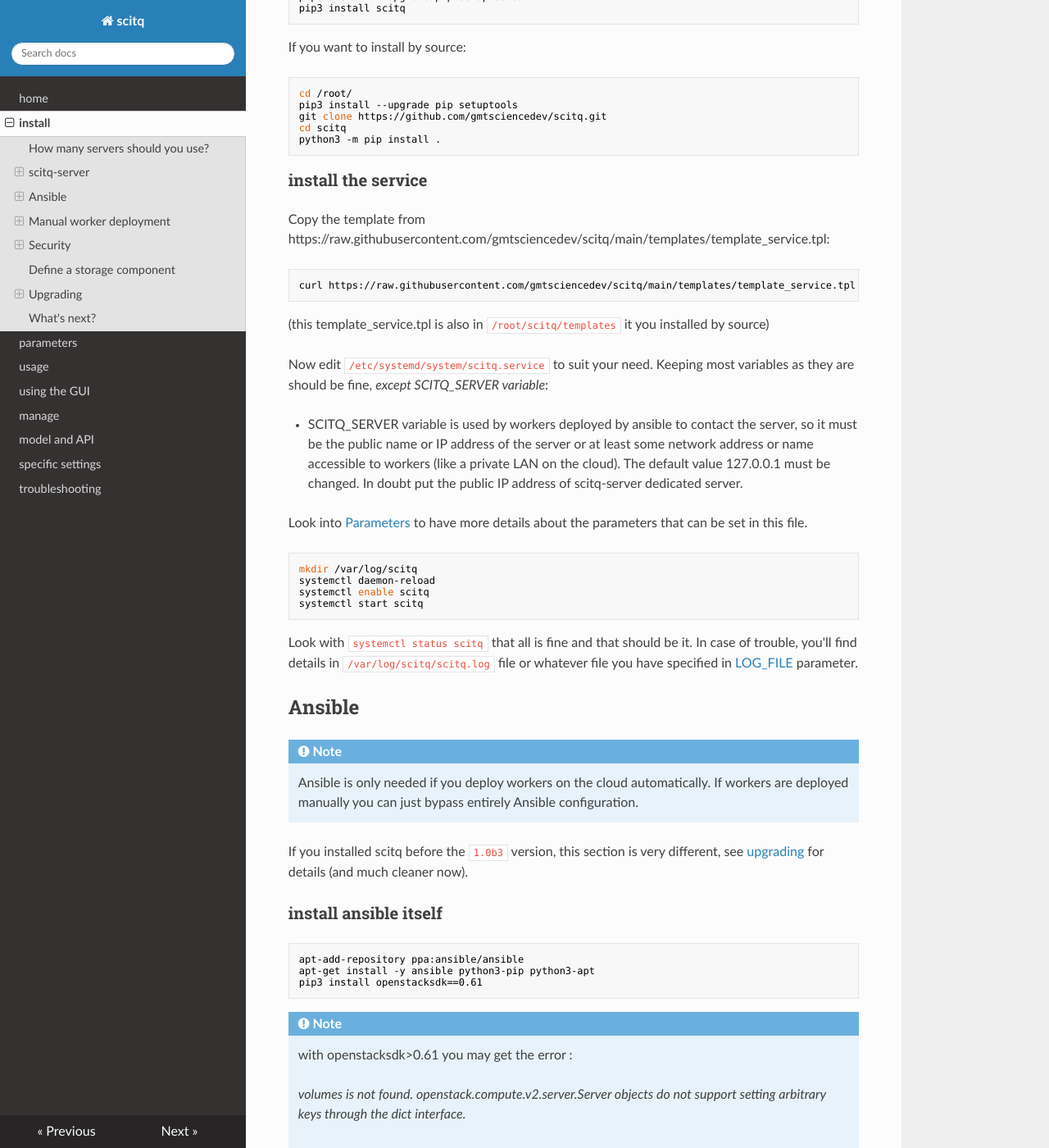
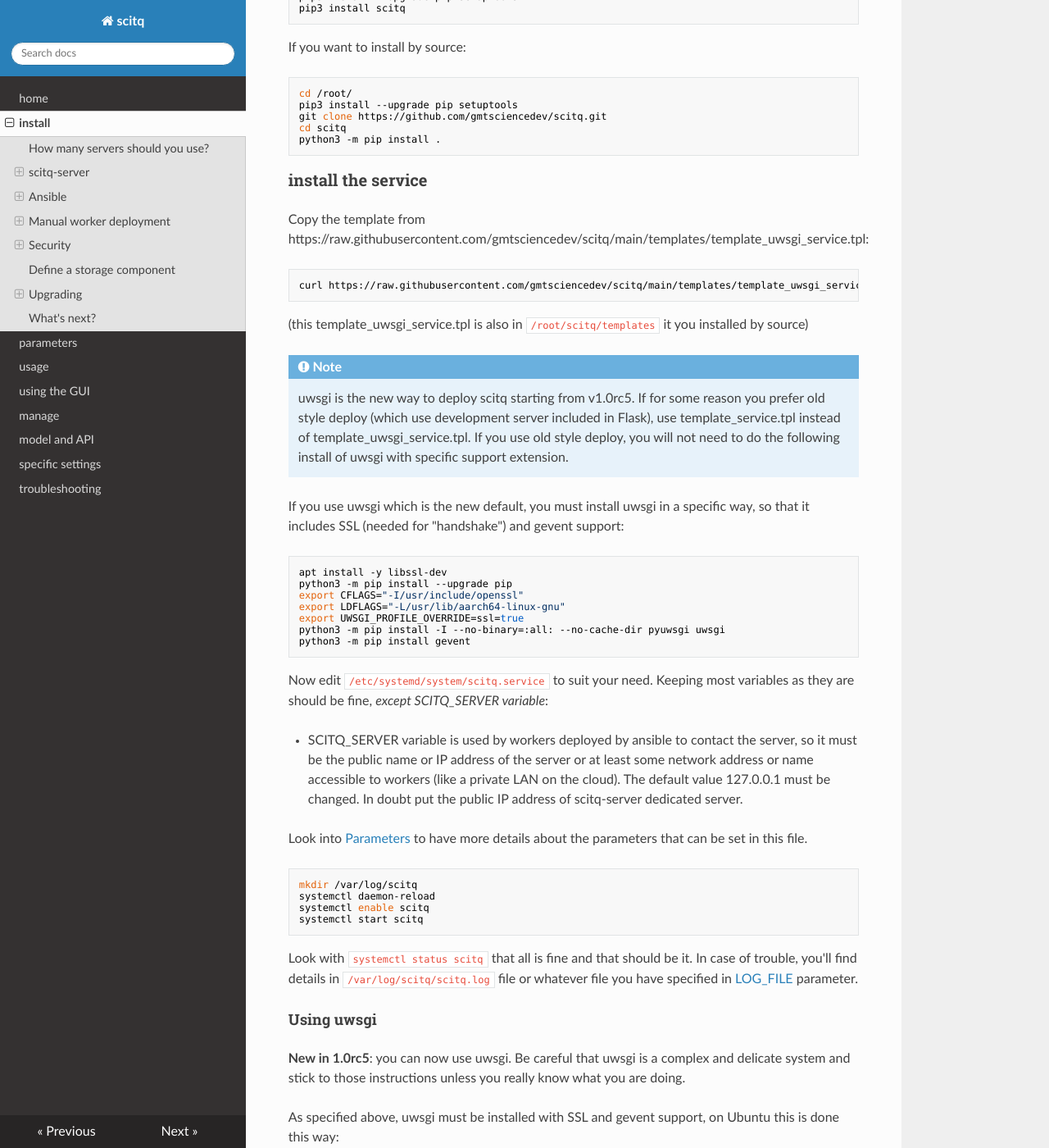
Before and after one commit to gmtsciencedev/scitq, an MkDocs documentation site: the page built from docs/install.md, in a window 1280 px wide and 1400 px high, scrolled down 2048 px. Shown: the whole window at 82% size. Built offline with MkDocs 1.6.1, drawn with Linux system fonts in a browser that asks for light colours; nearby versions of some CDN libraries; some of the changed text lies outside the part shown.

Commit message:
uwsgi and crash recovery added

````diff
--- a/docs/install.md
+++ b/docs/install.md
@@ -91,11 +91,26 @@ python3 -m pip install .
 
 ### install the service
 
-Copy the template from https://raw.githubusercontent.com/gmtsciencedev/scitq/main/templates/template_service.tpl:
+Copy the template from https://raw.githubusercontent.com/gmtsciencedev/scitq/main/templates/template_uwsgi_service.tpl:
 ```bash
-curl https://raw.githubusercontent.com/gmtsciencedev/scitq/main/templates/template_service.tpl -o /etc/systemd/system/scitq.service
+curl https://raw.githubusercontent.com/gmtsciencedev/scitq/main/templates/template_uwsgi_service.tpl -o /etc/systemd/system/scitq.service
 ```
-(this template_service.tpl is also in `/root/scitq/templates` it you installed by source)
+(this template_uwsgi_service.tpl is also in `/root/scitq/templates` it you installed by source)
+
+
+!!! note
+    uwsgi is the new way to deploy scitq starting from v1.0rc5. If for some reason you prefer old style deploy (which use development server included in Flask), use template_service.tpl instead of template_uwsgi_service.tpl. If you use old style deploy, you will not need to do the following install of uwsgi with specific support extension.
+
+If you use uwsgi which is the new default, you must install uwsgi in a specific way, so that it includes SSL (needed for "handshake") and gevent support:
+```bash
+apt install -y libssl-dev
+python3 -m pip install --upgrade pip
+export CFLAGS="-I/usr/include/openssl"
+export LDFLAGS="-L/usr/lib/aarch64-linux-gnu"
+export UWSGI_PROFILE_OVERRIDE=ssl=true
+python3 -m pip install -I --no-binary=:all: --no-cache-dir pyuwsgi uwsgi
+python3 -m pip install gevent
+```
 
 Now edit `/etc/systemd/system/scitq.service` to suit your need. Keeping
 most variables as they are should be fine, *except SCITQ_SERVER variable*:
@@ -112,6 +127,46 @@ systemctl start scitq
 ```
 
 Look with `systemctl status scitq` that all is fine and that should be it. In case of trouble, you'll find details in `/var/log/scitq/scitq.log` file or whatever file you have specified in [LOG_FILE](parameters.md#log_file) parameter.
+
+#### Using uwsgi
+
+**New in 1.0rc5**: you can now use uwsgi. Be careful that uwsgi is a complex and delicate system and stick to those instructions unless you really know what you are doing.
+
+As specified above, uwsgi must be installed with SSL and gevent support, on Ubuntu this is done this way:
+```bash
+apt install -y libssl-dev
+python3 -m pip install --upgrade pip
+export CFLAGS="-I/usr/include/openssl"
+export LDFLAGS="-L/usr/lib/aarch64-linux-gnu"
+export UWSGI_PROFILE_OVERRIDE=ssl=true
+python3 -m pip install -I --no-binary=:all: --no-cache-dir pyuwsgi uwsgi
+python3 -m pip install gevent
+```
+
+Then you can run with:
+```bash
+export SQLALCHEMY_DATABASE_URI=postgresql://root@/scitq
+export LOG_FILE=/var/log/scitq/scitq.log
+export LOG_FILE_MAX_SIZE=10000000
+export LOG_FILE_KEEP=10
+export SCITQ_SERVER=gamma.gmt.bio
+export OS_AUTH_URL=https://auth.cloud.ovh.net/v3
+export OS_PROJECT_ID=1dbb2f509809809dfh89
+export OS_PROJECT_NAME="1234567890123435"
+export OS_USER_DOMAIN_NAME="Default"
+export OS_PROJECT_DOMAIN_ID="default"
+export OS_USERNAME="user-MLKMLKMLKMLD"
+export OS_PASSWORD_INPUT="xxxxxxxxxxxxxxxxxxxxxx"
+export OS_PASSWORD="xxxxxxxxxxxxxxxxxxxxx"
+export OS_REGION_NAME="GRA7"
+export OS_INTERFACE=public
+export OS_IDENTITY_API_VERSION=3
+# the line below is needed for ubuntu, not necessarily for all distrib
+export PYTHONPATH=/usr/lib/python3.8/site-packages/
+pyuwsgi --http :5000 --gevent 1000 --http-websockets --master -w scitq.wsgi:app
+```
+
+
 
 ## Ansible
 
--- a/pyproject.toml
+++ b/pyproject.toml
@@ -4,7 +4,7 @@ build-backend = "setuptools.build_meta"
 
 [project]
 name = "scitq"
-version = "1.0rc4"
+version = "1.0rc5"
 authors = [
   { name="Raynald de Lahondès" },
   { name="Rémi Tan" }
--- a/src/scitq/ansible/playbooks/deploy_one_vm.yaml
+++ b/src/scitq/ansible/playbooks/deploy_one_vm.yaml
@@ -73,8 +73,8 @@
           - name: Copy scitq source
             copy:
               remote_src: no
-              src: "{{ scitq_src }}/src"
-              dest: /opt/scitq/
+              src: "{{ scitq_src }}/"
+              dest: /opt/scitq
             become: true
             when: scitq_src is defined
           - include_tasks: add_docker.yaml
````
Also changed, not shown: other parts of docs/install.md (+2 -2 lines), src/scitq/ansible/playbooks/check_after_reboot.yaml (added, +7 -0 lines), docs/troubleshoot.md (line endings or trailing spaces), 5 other files.
